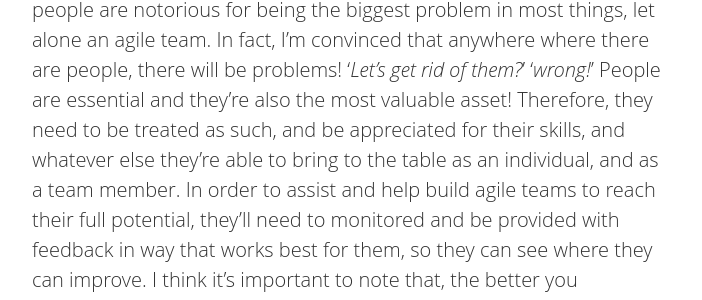
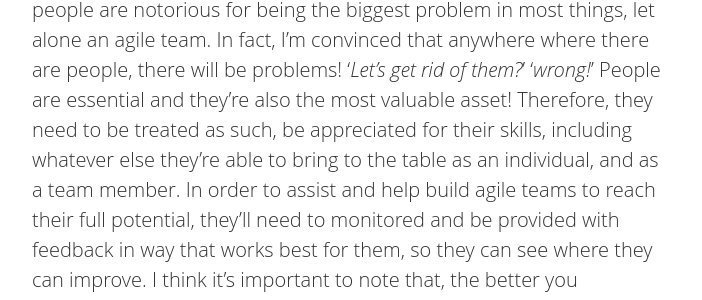
Before and after one commit to IamJackReed/JackReed, a Jekyll site: the page built from _posts/2017-08-05-high-performing-agile-teams-&-the-downside-of-collaboration.markdown, in a window 1280 px wide and 900 px high, scrolled down 1716 px. Shown: the part 204-504 px from the top of the window, without its empty margins (288-990 px from the left). Built offline with Jekyll 4.4.1, drawn with Linux system fonts in a browser that asks for light colours; nearby versions of some CDN libraries; some web fonts are replaced; comment, search, counter and statistics services are not loaded; some of the changed text lies outside the part shown.

Commit message:
Update 2017-08-05-high-performing-agile-teams-&-the-downside-of-collaboration.markdown

```diff
--- a/_posts/2017-08-05-high-performing-agile-teams-&-the-downside-of-collaboration.markdown
+++ b/_posts/2017-08-05-high-performing-agile-teams-&-the-downside-of-collaboration.markdown
@@ -13,7 +13,7 @@
 <span style="color:#00000; font-family: 'open sans'; font-size: 1em; font-size: 20px; font-weight: 200; hyphens: none;">Before going any further, I'd like to briefly explain what I'm referring to when I say '_high performing agile team_' I like the definition that [Keith Cerny's](https://kcerny.wordpress.com/2011/03/11/high-performing-agile-teams/) has used on his blog post which is: “_A high performance Agile team is a committed team that has the right people, has been effectively empowered, has established trust, adheres to an effective process, works at a sustainable pace to deliver quality software of a quantity that reflects a consistent high velocity and factors in influences like capacity and support._” Let's jump straight in, here are just some thoughts and suggestions on what can help contribute towards establishing a high performing agile team, and where I think is a good place to start, and it is based on what has worked well for me, and for the teams that I've worked with.
 
 # Where to Start
-<span style="color:#00000; font-family: 'open sans'; font-size: 1em; font-size: 20px; font-weight: 200; hyphens: none;">Whatever the opposing factors might be that are getting in your way to achieving a high performing agile team, I think the best place to start is with what you can influence, and what better place than us, the people. Agile teams require constant improvement along the way, working alongside each team member during this process is a must. Although people are notorious for being the biggest problem in most things, let alone an agile team. In fact, I'm convinced that anywhere where there are people, there will be problems! '_Let's get rid of them?_' '_wrong!_' People are essential and they're also the most valuable asset! Therefore, they need to be treated as such, and be appreciated for their skills, and whatever else they're able to bring to the table as an individual, and as a team member. In order to assist and help build agile teams to reach their full potential, they'll need to monitored and be provided with feedback in way that works best for them, so they can see where they can improve. I think it's important to note that, the better you understand each of team members level of expertise, who they are as a person, and the more you listen to their ideas on how they think they can grow and improve, then the more successful you'll be at this.
+<span style="color:#00000; font-family: 'open sans'; font-size: 1em; font-size: 20px; font-weight: 200; hyphens: none;">Whatever the opposing factors might be that are getting in your way to achieving a high performing agile team, I think the best place to start is with what you can influence, and what better place than us, the people. Agile teams require constant improvement along the way, working alongside each team member during this process is a must. Although people are notorious for being the biggest problem in most things, let alone an agile team. In fact, I'm convinced that anywhere where there are people, there will be problems! '_Let's get rid of them?_' '_wrong!_' People are essential and they're also the most valuable asset! Therefore, they need to be treated as such, be appreciated for their skills, including whatever else they're able to bring to the table as an individual, and as a team member. In order to assist and help build agile teams to reach their full potential, they'll need to monitored and be provided with feedback in way that works best for them, so they can see where they can improve. I think it's important to note that, the better you understand each of team members level of expertise, who they are as a person, and the more you listen to their ideas on how they think they can grow and improve, then the more successful you'll be at this.
 
 # Downside of Collaboration
 <span style="color:#00000; font-family: 'open sans'; font-size: 1em; font-size: 20px; font-weight: 200; hyphens: none;">Yes, the title of this paragraph is correct! There is a strong emphasis of collaboration with agile, and for good reason as it forms an essential part of adopting agile successfully. One of main benefits is that it saves a lot of time, and provides an overall smoother process. However, it does have a downside, which is that conflicting views and options tend to flare up a lot quicker than they normally would do. This can be problematic if the communication skills among those involved aren't at levels needed to have a safe environment. Let me explain, in order to have a 'safe' environment that allows for healthy conversation (dialogue with the free flow of meaning), then it's essential that it is safe to do so. When it becomes unsafe, then you'll start seeing people show patterns of stress. These can be in the form of people raising their voice, shouting, interrupting others when they are speaking, etc. Or it can go the complete opposite side of the spectrum, whereby people start to turning to silence and stop speaking all together. Conflicts between team members, or team members and other people in the organisation can really hold the team back.
```
